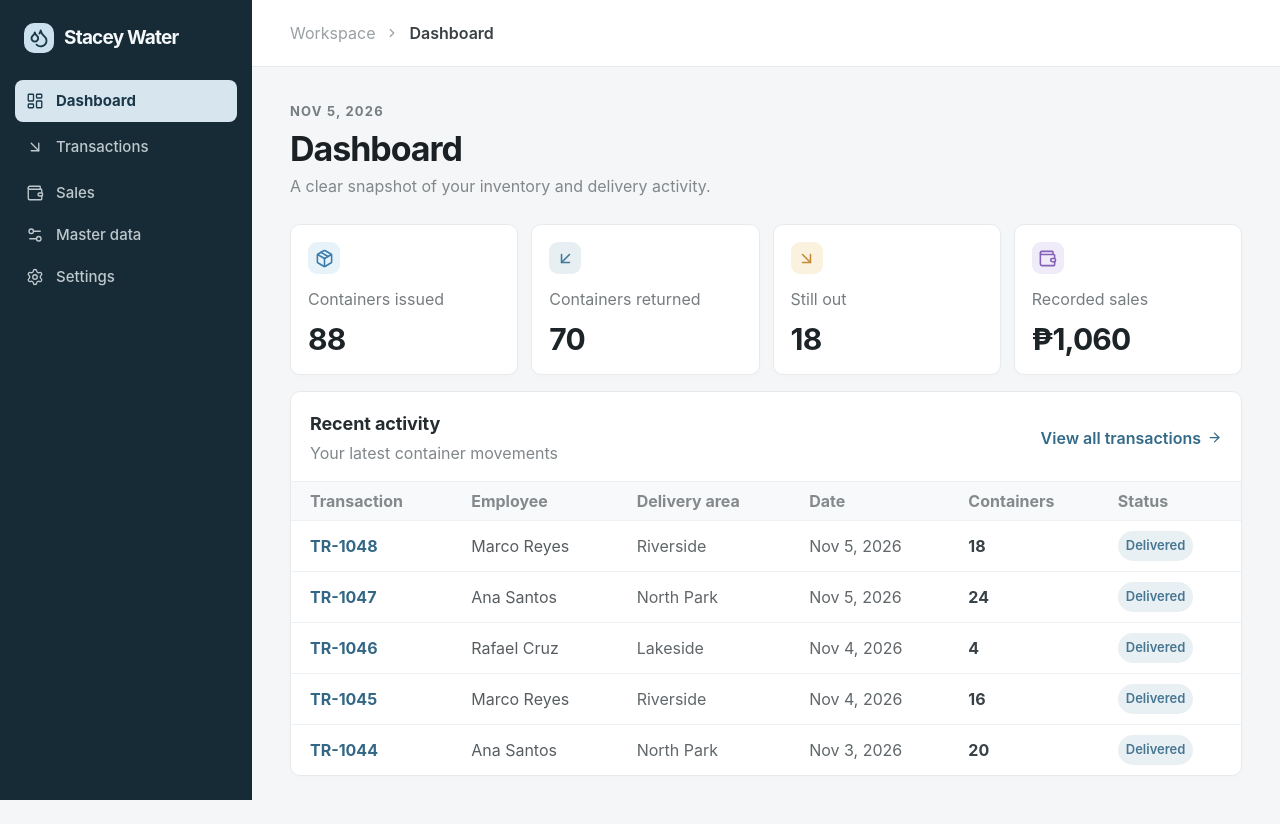
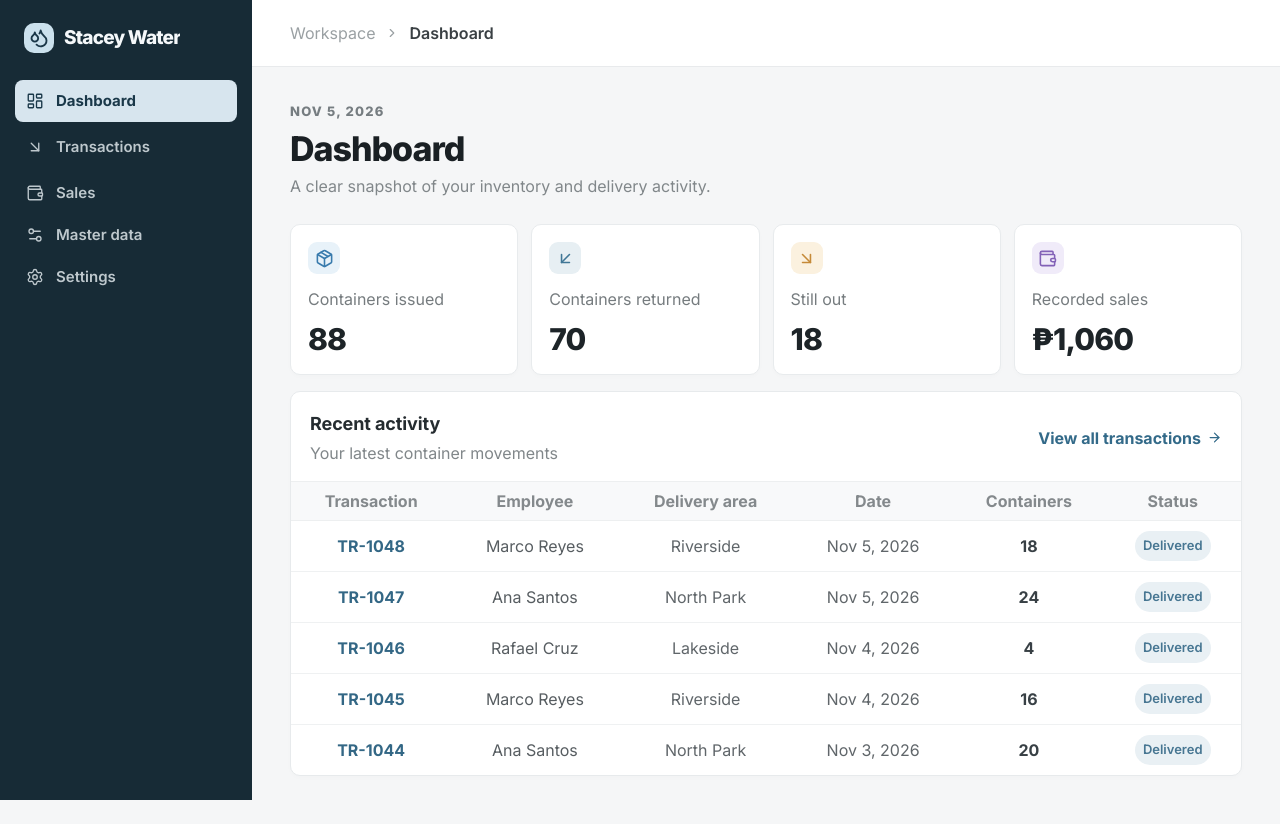
Before and after one commit to Shiinoji/Stacey-Water-Inventroy-Management, a React (Vite) app: page / in a window 1280 px wide. Built offline with nearby package versions, Linux system fonts and the light colour scheme.

Commit message:
Refactor code structure for improved readability and maintainability

```diff
--- a/src/index.css
+++ b/src/index.css
@@ -1,3 +1,4 @@
+@import url("https://fonts.googleapis.com/css2?family=Inter:wght@400;500;600;700;800&display=swap");
 @import "tailwindcss";
 
 /* Shared palette and browser defaults. */
@@ -359,7 +360,7 @@ h1 {
 .data-table {
   width: 100%;
   border-collapse: collapse;
-  text-align: left;
+  text-align: center;
   white-space: nowrap;
 }
 .data-table th {
@@ -371,6 +372,7 @@ h1 {
   background: #f8f9fa;
   font-size: 9px;
   font-weight: 650;
+  vertical-align: middle;
 }
 .data-table td {
   height: 51px;
@@ -378,6 +380,7 @@ h1 {
   border-bottom: 1px solid #eff1f2;
   color: #60666a;
   font-size: 10px;
+  vertical-align: middle;
 }
 .data-table tbody tr:last-child td {
   border-bottom: 0;
@@ -421,14 +424,6 @@ h1 {
 .status-gray {
   color: #757b7f;
   background: #eff1f2;
-}
-.table-panel > .table-scroll > .data-table th:first-child,
-.table-panel > .table-scroll > .data-table td:first-child {
-  padding-left: 19px;
-}
-.compact-table th:first-child,
-.compact-table td:first-child {
-  padding-left: 19px;
 }
 @media (max-width: 560px) {
   .compact-table th:nth-child(3),
```
Also changed, not shown: 4 other files (tests, documents, lock files or other folders).
